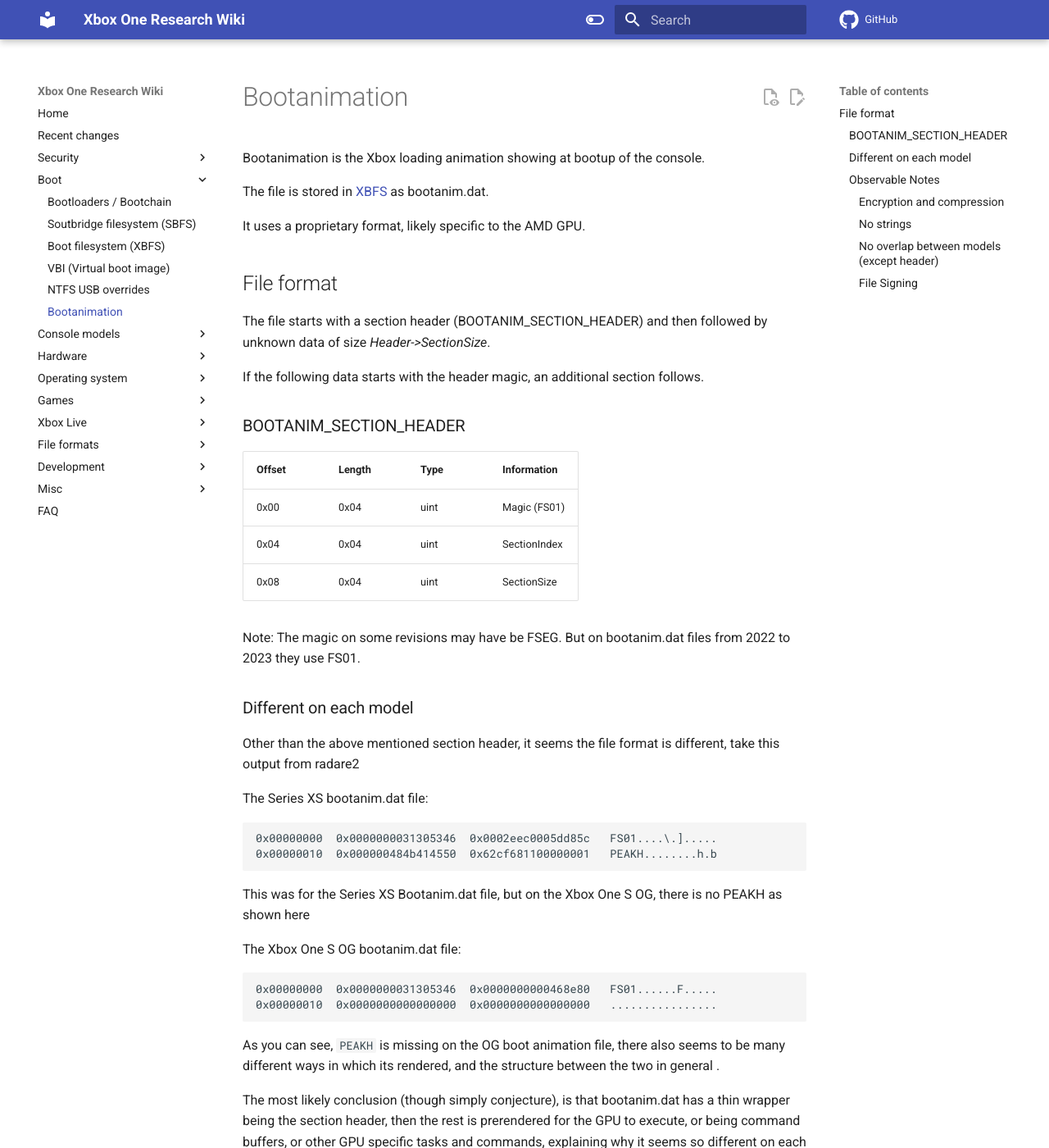
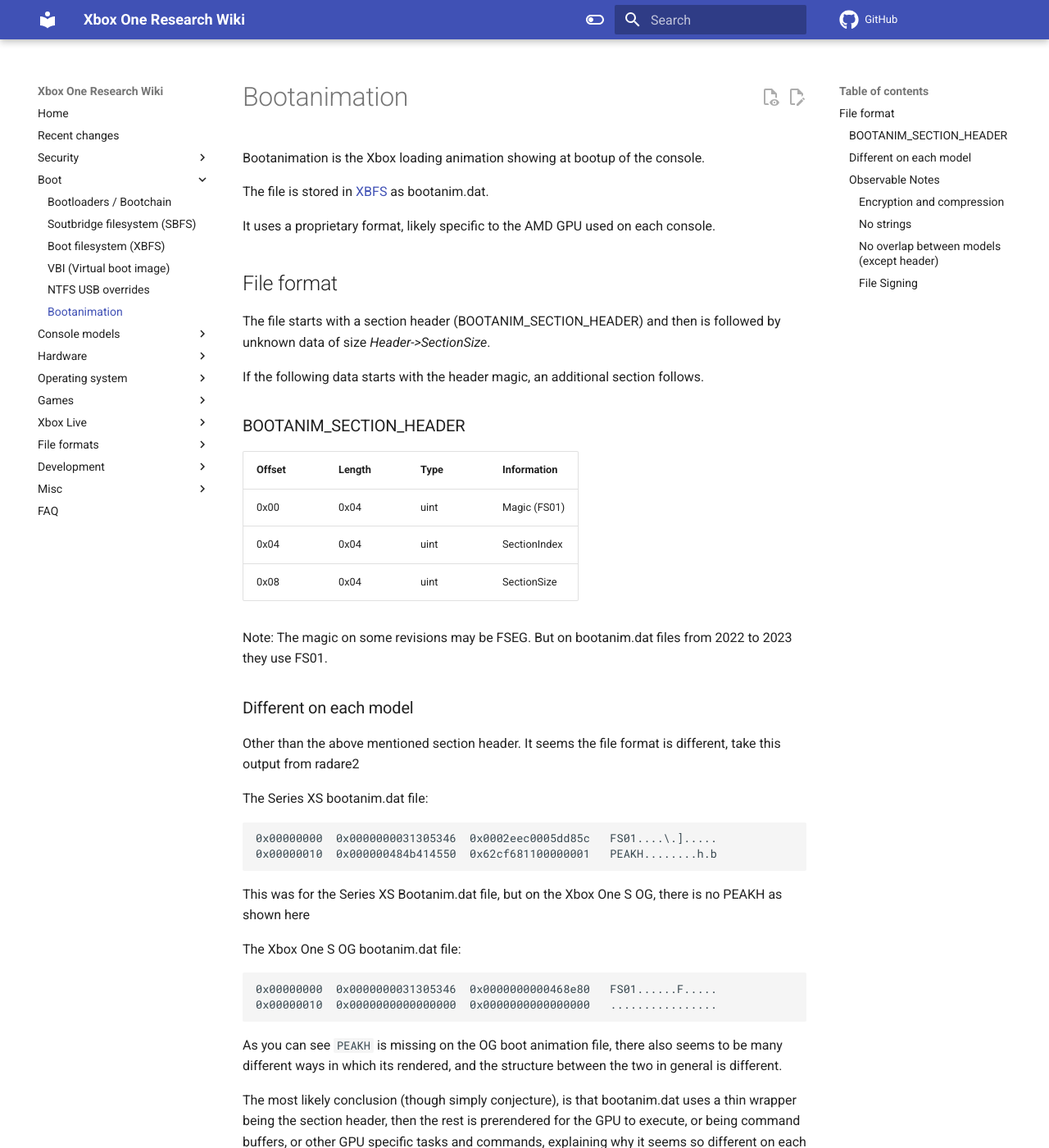
Before and after one commit to xboxoneresearch/wiki, an MkDocs documentation site: the page built from docs/boot/bootanimation.md, in a window 1280 px wide and 1400 px high. Shown: the whole window at 82% size. Built offline with MkDocs 1.6.1 and Material for MkDocs 9.7.7, drawn with Linux system fonts in a browser that asks for light colours; comment, search, counter and statistics services are not loaded; some of the changed text lies outside the part shown.

Commit message:
Fixed Grammar

````diff
--- a/docs/boot/bootanimation.md
+++ b/docs/boot/bootanimation.md
@@ -3,10 +3,10 @@
 
 The file is stored in [XBFS](xbox-boot-file-system.md) as bootanim.dat.
 
-It uses a proprietary format, likely specific to the AMD GPU.
+It uses a proprietary format, likely specific to the AMD GPU used on each console.
 
 ## File format
-The file starts with a section header (BOOTANIM_SECTION_HEADER) and then followed by unknown data of
+The file starts with a section header (BOOTANIM_SECTION_HEADER) and then is followed by unknown data of
 size *Header->SectionSize*.
 
 If the following data starts with the header magic, an additional section follows.
@@ -18,11 +18,11 @@
 | 0x04   | 0x04   | uint     | SectionIndex                   |
 | 0x08   | 0x04   | uint     | SectionSize                    |
 
-Note: The magic on some revisions may have be FSEG. But on bootanim.dat files from 2022 to 2023 they use FS01.
+Note: The magic on some revisions may be FSEG. But on bootanim.dat files from 2022 to 2023 they use FS01.
 
 ### Different on each model
 
-Other than the above mentioned section header, it seems the file format is different, take this output from radare2
+Other than the above mentioned section header. It seems the file format is different, take this output from radare2
 
 The Series XS bootanim.dat file:
 ```
@@ -38,9 +38,9 @@
 0x00000010  0x0000000000000000  0x0000000000000000   ................
 ```
 
-As you can see, `PEAKH` is missing on the OG boot animation file, there also seems to be many different ways in which its rendered, and the structure between the two in general .
+As you can see `PEAKH` is missing on the OG boot animation file, there also seems to be many different ways in which its rendered, and the structure between the two in general is different.
 
-The most likely conclusion (though simply conjecture), is that bootanim.dat has a thin wrapper being the section header, then the rest is prerendered for the GPU to execute, or being command buffers, or other GPU specific tasks and commands, explaining why it seems so different on each model, because every model that has a different GPU, has a different bootanim.dat file (and even different models with the same GPU, they may have some differences).
+The most likely conclusion (though simply conjecture), is that bootanim.dat uses a thin wrapper being the section header, then the rest is prerendered for the GPU to execute, or being command buffers, or other GPU specific tasks and commands, explaining why it seems so different on each model, because every model that has a different GPU, has a different bootanim.dat file (and even different models with the same GPU may have some differences though minor).
 
 ### Observable Notes
 
````
